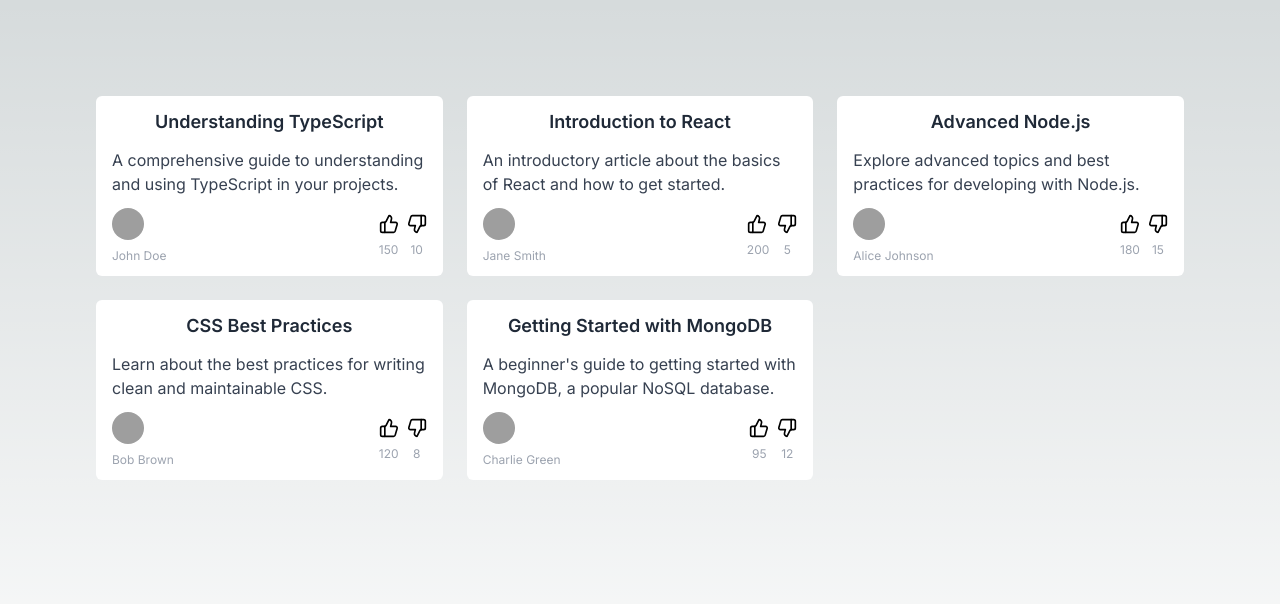
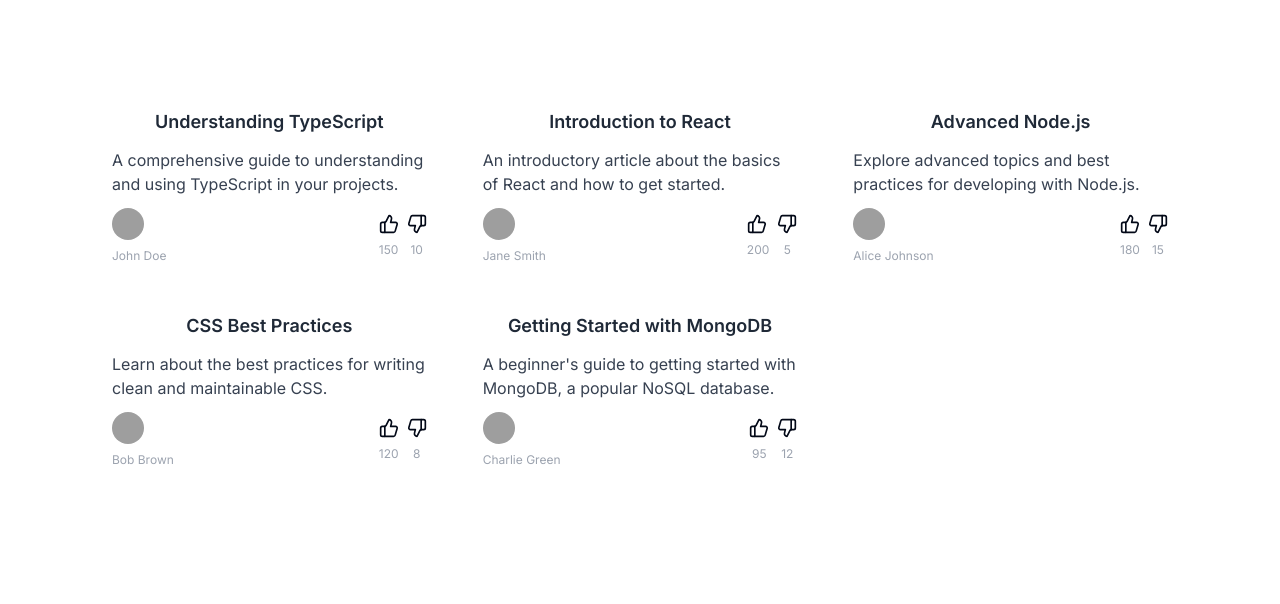
Before and after one commit to Sarmad426/next-drizzle-posts-app, a Next.js app: page / in a window 1280 px wide. Shown: the top 604 px of the page. Built offline with nearby package versions, Linux system fonts and the light colour scheme; grey boxes are pictures that could not be loaded.

Commit message:
Added shadcn ui to the project

```diff
--- a/package.json
+++ b/package.json
@@ -10,12 +10,16 @@
   },
   "dependencies": {
     "@clerk/nextjs": "^5.2.12",
+    "class-variance-authority": "^0.7.0",
+    "clsx": "^2.1.1",
     "drizzle-orm": "^0.32.1",
     "lucide-react": "^0.424.0",
     "next": "14.2.5",
     "postgres": "^3.4.4",
     "react": "^18",
-    "react-dom": "^18"
+    "react-dom": "^18",
+    "tailwind-merge": "^2.4.0",
+    "tailwindcss-animate": "^1.0.7"
   },
   "devDependencies": {
     "@types/node": "^20",
--- a/src/app/globals.css
+++ b/src/app/globals.css
@@ -2,32 +2,68 @@
 @tailwind components;
 @tailwind utilities;
 
-:root {
-  --foreground-rgb: 0, 0, 0;
-  --background-start-rgb: 214, 219, 220;
-  --background-end-rgb: 255, 255, 255;
-}
+@layer base {
+  :root {
+    --background: 0 0% 100%;
+    --foreground: 222.2 84% 4.9%;
+    --card: 0 0% 100%;
+    --card-foreground: 222.2 84% 4.9%;
+    --popover: 0 0% 100%;
+    --popover-foreground: 222.2 84% 4.9%;
+    --primary: 222.2 47.4% 11.2%;
+    --primary-foreground: 210 40% 98%;
+    --secondary: 210 40% 96.1%;
+    --secondary-foreground: 222.2 47.4% 11.2%;
+    --muted: 210 40% 96.1%;
+    --muted-foreground: 215.4 16.3% 46.9%;
+    --accent: 210 40% 96.1%;
+    --accent-foreground: 222.2 47.4% 11.2%;
+    --destructive: 0 84.2% 60.2%;
+    --destructive-foreground: 210 40% 98%;
+    --border: 214.3 31.8% 91.4%;
+    --input: 214.3 31.8% 91.4%;
+    --ring: 222.2 84% 4.9%;
+    --radius: 0.5rem;
+    --chart-1: 12 76% 61%;
+    --chart-2: 173 58% 39%;
+    --chart-3: 197 37% 24%;
+    --chart-4: 43 74% 66%;
+    --chart-5: 27 87% 67%;
+  }
 
-@media (prefers-color-scheme: dark) {
-  :root {
-    --foreground-rgb: 255, 255, 255;
-    --background-start-rgb: 0, 0, 0;
-    --background-end-rgb: 0, 0, 0;
+  .dark {
+    --background: 222.2 84% 4.9%;
+    --foreground: 210 40% 98%;
+    --card: 222.2 84% 4.9%;
+    --card-foreground: 210 40% 98%;
+    --popover: 222.2 84% 4.9%;
+    --popover-foreground: 210 40% 98%;
+    --primary: 210 40% 98%;
+    --primary-foreground: 222.2 47.4% 11.2%;
+    --secondary: 217.2 32.6% 17.5%;
+    --secondary-foreground: 210 40% 98%;
+    --muted: 217.2 32.6% 17.5%;
+    --muted-foreground: 215 20.2% 65.1%;
+    --accent: 217.2 32.6% 17.5%;
+    --accent-foreground: 210 40% 98%;
+    --destructive: 0 62.8% 30.6%;
+    --destructive-foreground: 210 40% 98%;
+    --border: 217.2 32.6% 17.5%;
+    --input: 217.2 32.6% 17.5%;
+    --ring: 212.7 26.8% 83.9%;
+    --chart-1: 220 70% 50%;
+    --chart-2: 160 60% 45%;
+    --chart-3: 30 80% 55%;
+    --chart-4: 280 65% 60%;
+    --chart-5: 340 75% 55%;
   }
 }
 
-body {
-  color: rgb(var(--foreground-rgb));
-  background: linear-gradient(
-      to bottom,
-      transparent,
-      rgb(var(--background-end-rgb))
-    )
-    rgb(var(--background-start-rgb));
-}
-
-@layer utilities {
-  .text-balance {
-    text-wrap: balance;
+@layer base {
+  * {
+    @apply border-border;
+  }
+  body {
+    @apply bg-background text-foreground;
   }
 }
--- /dev/null
+++ b/src/lib/utils.ts
@@ -0,0 +1,6 @@
+import { type ClassValue, clsx } from "clsx"
+import { twMerge } from "tailwind-merge"
+
+export function cn(...inputs: ClassValue[]) {
+  return twMerge(clsx(inputs))
+}
--- a/tailwind.config.ts
+++ b/tailwind.config.ts
@@ -1,20 +1,80 @@
-import type { Config } from "tailwindcss";
+import type { Config } from "tailwindcss"
 
-const config: Config = {
+const config = {
+  darkMode: ["class"],
   content: [
-    "./src/pages/**/*.{js,ts,jsx,tsx,mdx}",
-    "./src/components/**/*.{js,ts,jsx,tsx,mdx}",
-    "./src/app/**/*.{js,ts,jsx,tsx,mdx}",
-  ],
+    './pages/**/*.{ts,tsx}',
+    './components/**/*.{ts,tsx}',
+    './app/**/*.{ts,tsx}',
+    './src/**/*.{ts,tsx}',
+	],
+  prefix: "",
   theme: {
+    container: {
+      center: true,
+      padding: "2rem",
+      screens: {
+        "2xl": "1400px",
+      },
+    },
     extend: {
-      backgroundImage: {
-        "gradient-radial": "radial-gradient(var(--tw-gradient-stops))",
-        "gradient-conic":
-          "conic-gradient(from 180deg at 50% 50%, var(--tw-gradient-stops))",
+      colors: {
+        border: "hsl(var(--border))",
+        input: "hsl(var(--input))",
+        ring: "hsl(var(--ring))",
+        background: "hsl(var(--background))",
+        foreground: "hsl(var(--foreground))",
+        primary: {
+          DEFAULT: "hsl(var(--primary))",
+          foreground: "hsl(var(--primary-foreground))",
+        },
+        secondary: {
+          DEFAULT: "hsl(var(--secondary))",
+          foreground: "hsl(var(--secondary-foreground))",
+        },
+        destructive: {
+          DEFAULT: "hsl(var(--destructive))",
+          foreground: "hsl(var(--destructive-foreground))",
+        },
+        muted: {
+          DEFAULT: "hsl(var(--muted))",
+          foreground: "hsl(var(--muted-foreground))",
+        },
+        accent: {
+          DEFAULT: "hsl(var(--accent))",
+          foreground: "hsl(var(--accent-foreground))",
+        },
+        popover: {
+          DEFAULT: "hsl(var(--popover))",
+          foreground: "hsl(var(--popover-foreground))",
+        },
+        card: {
+          DEFAULT: "hsl(var(--card))",
+          foreground: "hsl(var(--card-foreground))",
+        },
+      },
+      borderRadius: {
+        lg: "var(--radius)",
+        md: "calc(var(--radius) - 2px)",
+        sm: "calc(var(--radius) - 4px)",
+      },
+      keyframes: {
+        "accordion-down": {
+          from: { height: "0" },
+          to: { height: "var(--radix-accordion-content-height)" },
+        },
+        "accordion-up": {
+          from: { height: "var(--radix-accordion-content-height)" },
+          to: { height: "0" },
+        },
+      },
+      animation: {
+        "accordion-down": "accordion-down 0.2s ease-out",
+        "accordion-up": "accordion-up 0.2s ease-out",
       },
     },
   },
-  plugins: [],
-};
-export default config;
+  plugins: [require("tailwindcss-animate")],
+} satisfies Config
+
+export default config
```
Also changed, not shown: components.json (added), 1 other file (tests, documents, lock files or other folders).
